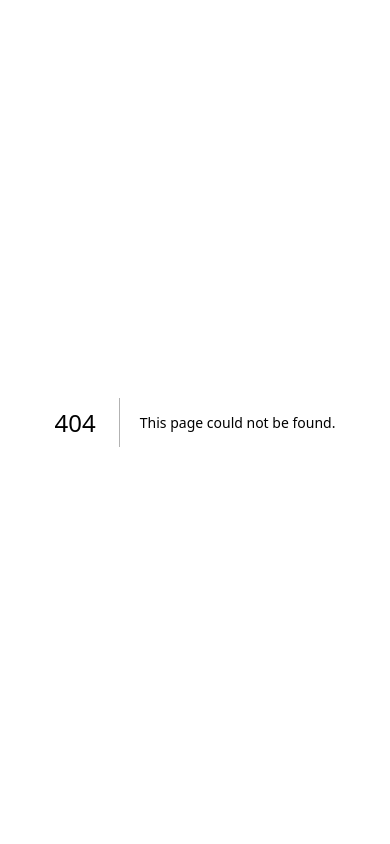
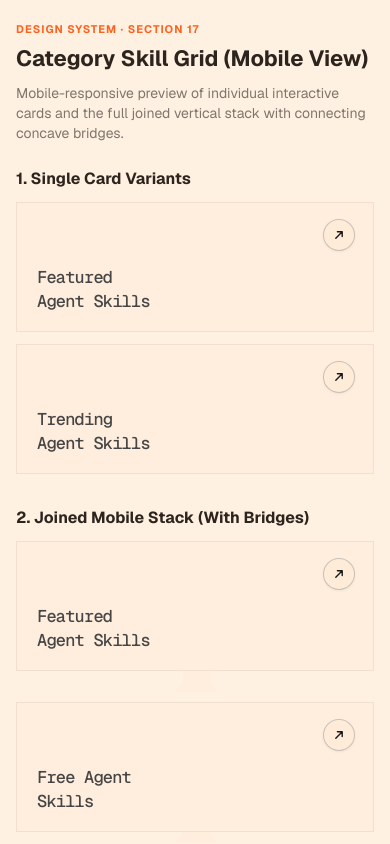
Before and after one commit to Cannon-Leo/Skillhouse, a Next.js app: page /design-system/category-mobile in a window 390 px wide. Before the commit this address had no page. Shown: the top 844 px of the page. Built offline with nearby package versions, Linux system fonts and the light colour scheme.

Commit message:
feat(design-system): add dedicated mobile preview and refine action button positioning

```diff
--- /dev/null
+++ b/src/app/design-system/category-mobile/page.tsx
@@ -0,0 +1,59 @@
+"use client";
+
+import React, { useState } from "react";
+import { CategorySkillCard } from "@/components/features/CategorySkillCard";
+import { CategorySkillGrid } from "@/components/features/CategorySkillGrid";
+import { Button } from "@/components/ui/Button";
+
+export default function CategoryMobilePage() {
+  const [selectedCat, setSelectedCat] = useState<string>("");
+
+  return (
+    <div style={{ padding: "16px", backgroundColor: "#FFF1E1", minHeight: "100vh", maxWidth: "480px", margin: "0 auto" }}>
+      {/* Page Header */}
+      <div style={{ marginBottom: "24px" }}>
+        <span style={{ fontSize: "11px", fontWeight: 700, textTransform: "uppercase", letterSpacing: "1px", color: "var(--color-brand, #FB6320)" }}>
+          Design System · Section 17
+        </span>
+        <h1 style={{ fontSize: "22px", fontWeight: 700, color: "#2D241E", margin: "4px 0 8px 0" }}>
+          Category Skill Grid (Mobile View)
+        </h1>
+        <p style={{ color: "#7F776E", fontSize: "14px", lineHeight: "20px", margin: 0 }}>
+          Mobile-responsive preview of individual interactive cards and the full joined vertical stack with connecting concave bridges.
+        </p>
+      </div>
+
+      {/* 1. Single Cards Section */}
+      <section style={{ marginBottom: "32px" }}>
+        <h2 style={{ fontSize: "16px", fontWeight: 700, color: "#2D241E", marginBottom: "12px" }}>
+          1. Single Card Variants
+        </h2>
+        <div style={{ display: "flex", flexDirection: "column", gap: "12px" }}>
+          <CategorySkillCard
+            title={"Featured \nAgent Skills"}
+            href="/skills?category=featured"
+          />
+          <CategorySkillCard
+            title={"Trending \nAgent Skills"}
+            href="/skills?category=trending"
+          />
+        </div>
+      </section>
+
+      {/* 2. Joined Stack Section */}
+      <section>
+        <div style={{ display: "flex", justifyContent: "space-between", alignItems: "center", marginBottom: "12px" }}>
+          <h2 style={{ fontSize: "16px", fontWeight: 700, color: "#2D241E", margin: 0 }}>
+            2. Joined Mobile Stack (With Bridges)
+          </h2>
+          {selectedCat && (
+            <span style={{ fontSize: "12px", color: "#FB6320", fontWeight: 600 }}>
+              Active: {selectedCat}
+            </span>
+          )}
+        </div>
+        <CategorySkillGrid onSelectCategory={(cat) => setSelectedCat(cat.id)} />
+      </section>
+    </div>
+  );
+}
--- a/src/components/design-system/DesignSystemShowcase.tsx
+++ b/src/components/design-system/DesignSystemShowcase.tsx
@@ -1027,7 +1027,7 @@ export const DesignSystemShowcase: React.FC = () => {
         </div>
       </section>
       {/* 17. Category Skill Grid & Cards (Figma Node 751:4789) */}
-      <section className={styles.section}>
+      <section className={styles.section} id="category-cards">
         <div className={styles.sectionHeader}>
           <h2 className={styles.sectionTitle}>
             17. Category Skill Grid & Cards
--- a/src/components/features/CategorySkillCard.module.css
+++ b/src/components/features/CategorySkillCard.module.css
@@ -10,7 +10,7 @@
   box-sizing: border-box;
   text-decoration: none;
   cursor: pointer;
-  border: 1px solid rgba(84, 56, 44, 0.06);
+  border: 1px solid rgba(84, 56, 44, 0.08);
   border-radius: 0;
   transition: transform 0.2s cubic-bezier(0.16, 1, 0.3, 1),
               background-color 0.2s ease,
@@ -42,11 +42,15 @@
   outline-offset: 2px;
 }
 
-/* Header container with action button */
+/* Top-right action button container */
 .headerRow {
+  position: absolute;
+  top: 16px;
+  right: 18px;
   display: flex;
-  justify-content: flex-end;
-  width: 100%;
+  align-items: center;
+  justify-content: center;
+  z-index: 2;
 }
 
 .actionButton {
@@ -57,7 +61,7 @@
   height: 28px;
   border-radius: 360px;
   background-color: #FFECD8;
-  border: 1px solid rgba(166, 166, 166, 0.5);
+  border: 1px solid rgba(166, 166, 166, 0.6);
   color: #171717;
   transition: transform 0.2s cubic-bezier(0.16, 1, 0.3, 1),
               background-color 0.2s ease,
@@ -65,7 +69,7 @@
               color 0.2s ease,
               box-shadow 0.2s ease;
   flex-shrink: 0;
-  padding: 0;
+  box-shadow: 0 1px 3px rgba(0, 0, 0, 0.05);
 }
 
 .card:hover .actionButton {
@@ -94,7 +98,7 @@
 
 /* Card Title text matching Figma Node 751:4801 */
 .title {
-  margin: 0;
+  margin: auto 0 0 0;
   font-family: var(--font-geist-mono), ui-monospace, SFMono-Regular, Menlo, Monaco, Consolas, monospace;
   font-size: 20px;
   font-weight: 500;
@@ -116,13 +120,18 @@
     width: 100%;
     min-height: 140px;
     height: auto;
-    padding: 20px 22px;
+    padding: 20px 24px;
+  }
+
+  .headerRow {
+    top: 18px;
+    right: 20px;
   }
 
   .title {
     font-size: 19px;
     line-height: 26px;
-    max-width: 100%;
+    max-width: calc(100% - 40px);
   }
 }
 
@@ -130,16 +139,21 @@
 @media (max-width: 640px) {
   .card {
     width: 100%;
-    min-height: 120px;
+    min-height: 130px;
     height: auto;
-    padding: 16px 18px 18px 20px;
+    padding: 18px 20px;
+  }
+
+  .headerRow {
+    top: 16px;
+    right: 18px;
   }
 
   .title {
     font-size: 17px;
     line-height: 24px;
     letter-spacing: -0.8px;
-    max-width: 100%;
+    max-width: calc(100% - 44px);
   }
 
   .actionButton {
```
